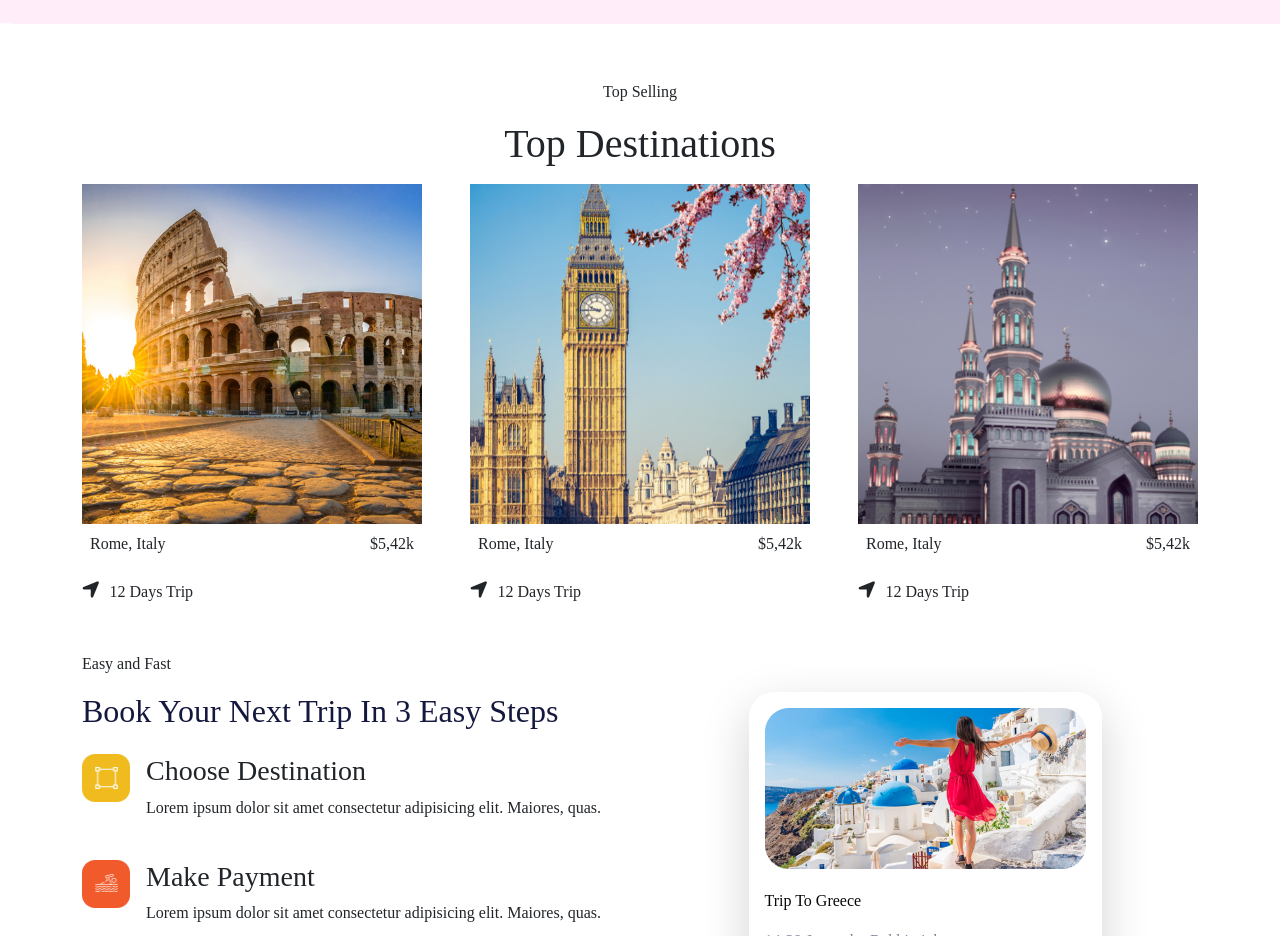
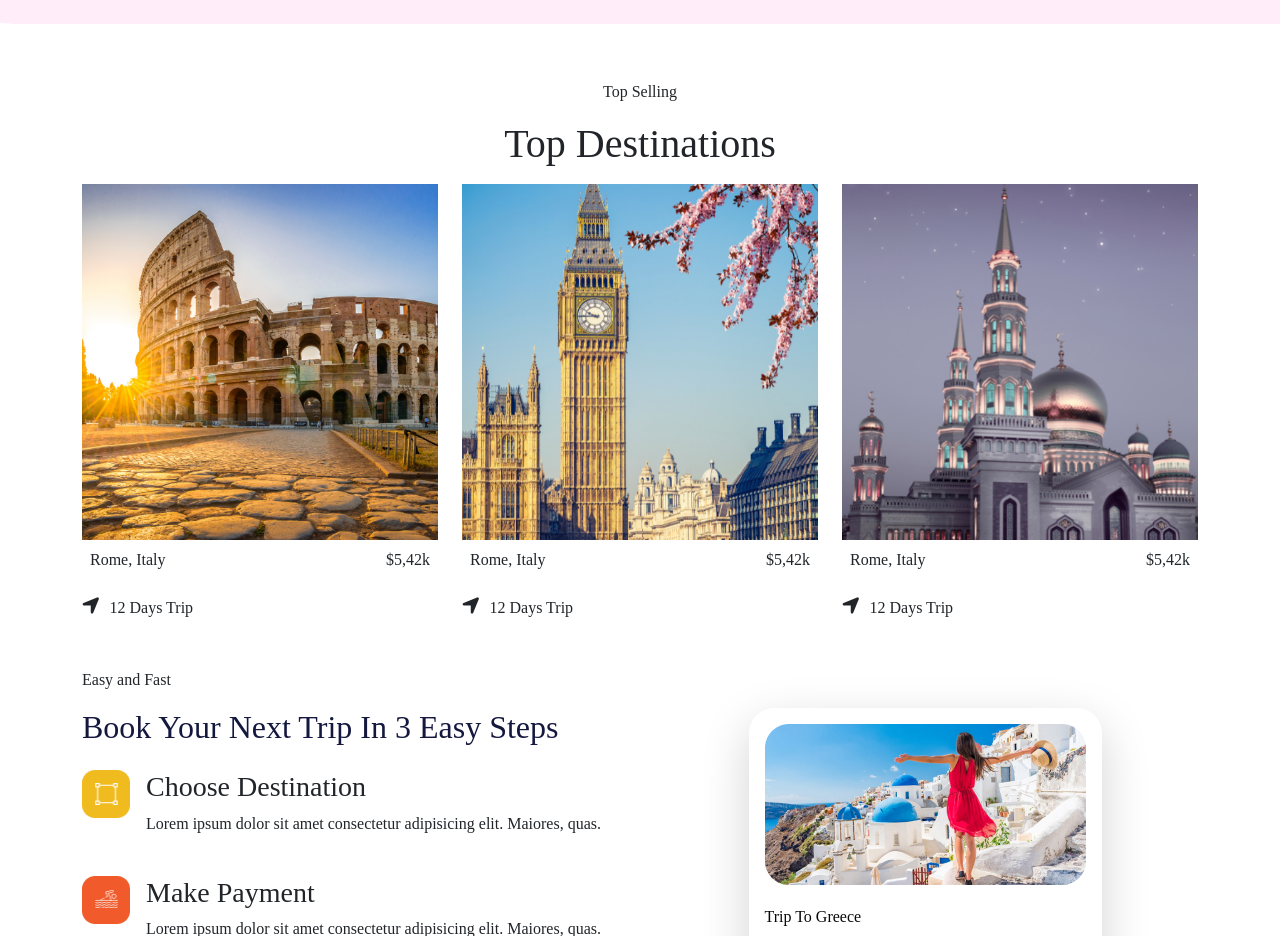
Before and after one commit to shakilrafshan/practise-project, a plain HTML site: page travel-agency.html in a window 1280 px wide. Shown: the part 980-1916 px from the top of the page. Drawn offline with nearby package versions, Linux system fonts and the light colour scheme; a web font is replaced by a local one.

Commit message:
reponsive

```diff
--- a/travel-agency.html
+++ b/travel-agency.html
@@ -131,7 +131,7 @@
 <section class="container my-5 destinations-section">
   <div class="text-center  py-2">Top Selling</div>
   <h1 class="text-center py-2">Top Destinations</h1>
-  <div class="row g-5 ">
+  <div class="row gy-4">
     <div class="col-lg-4 col-md-6 col-12  ">
       <img class="w-100" src="./images/travel-agency/rec-1.png" alt="">
       <div class="d-flex justify-content-between m-2">
@@ -161,7 +161,7 @@
   <!-- easy-step section -->
   <section class="easy-step container">
     <p>Easy and Fast</p>
-    <div class="row">
+    <div class="row ">
       <div class="col-lg-6 col-md-6 col-12">
         <h2 style="color: #14183E;">Book Your Next Trip In 3 Easy Steps</h2>
         <div class="steps d-flex mt-4">
```
